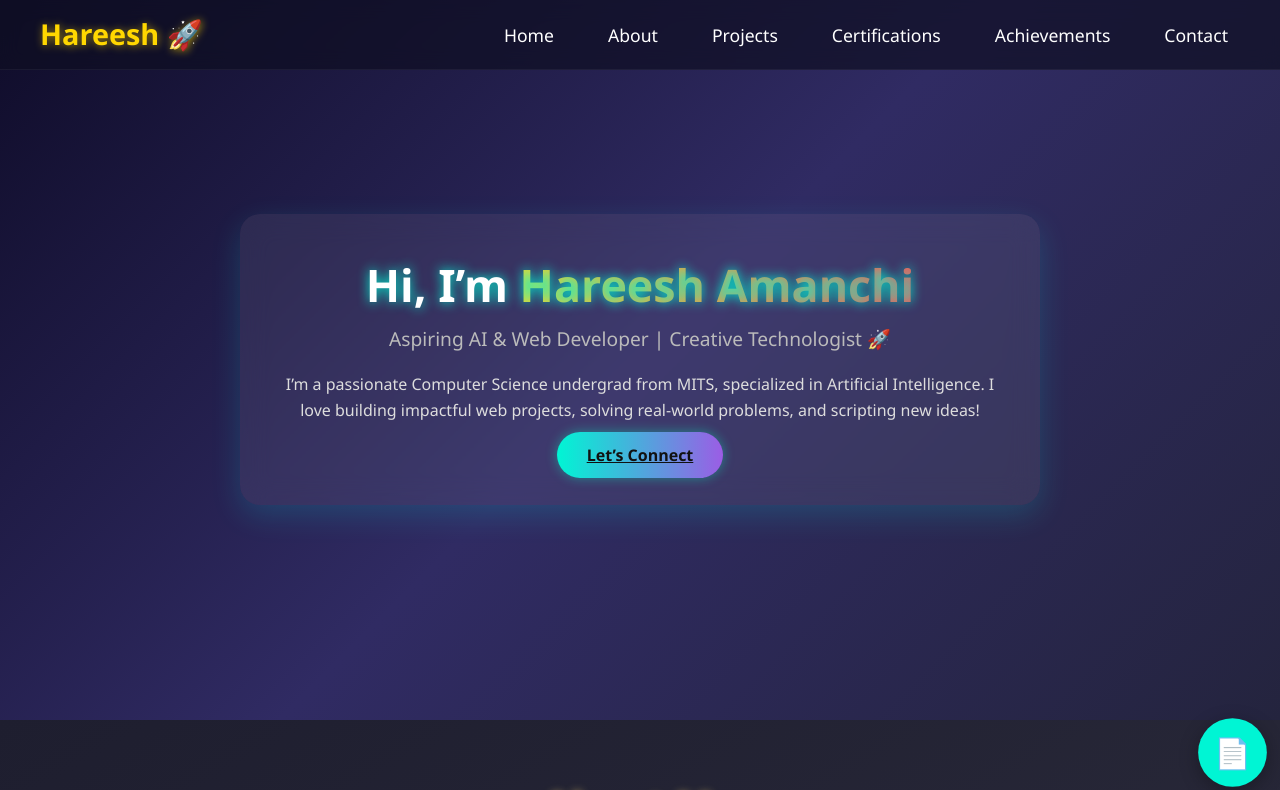
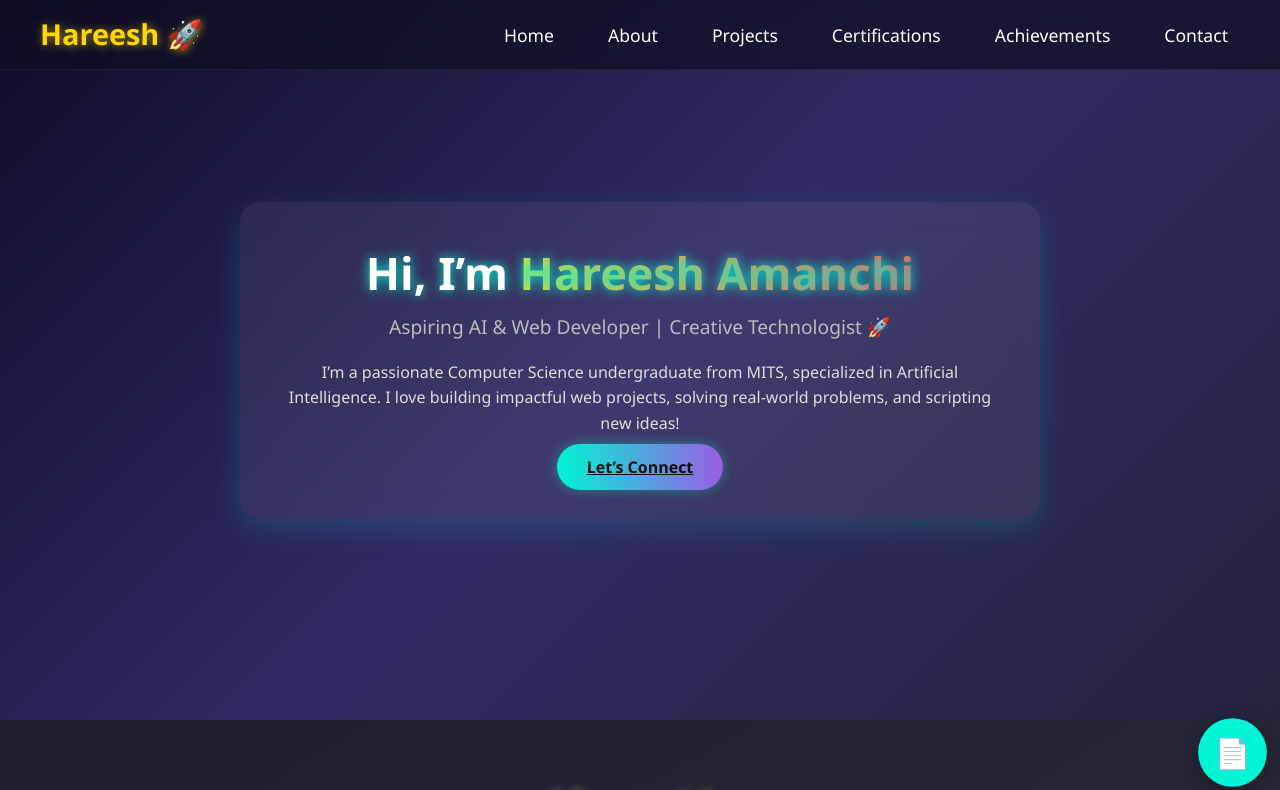
Before and after one commit to hareeshamanchi/hareesh-portfolio, a React (Create React App) app: page / in a window 1280 px wide. Shown: the top 790 px of the page. Built offline with nearby package versions, Linux system fonts and the light colour scheme.

Commit message:
Update Footer.css and Home.js

```diff
--- a/src/components/Footer.css
+++ b/src/components/Footer.css
@@ -1,17 +1,45 @@
+* {
+  margin: 0;
+  padding: 0;
+  box-sizing: border-box;
+  border: none;
+}
+
+html, body {
+  margin: 0;
+  padding: 0;
+  height: 100%;
+  background: #0f0f23; /* dark solid background to match footer */
+}
+
+body {
+  display: flex;
+  flex-direction: column;
+}
+
+#root {
+  flex: 1;
+  display: flex;
+  flex-direction: column;
+}
+
+.main-content {
+  flex: 1;
+}
+
 .footer {
-  background: rgba(15, 15, 35, 0.7);
-  backdrop-filter: blur(14px);
+  background: #0f0f23; /* solid dark background to remove white */
   display: flex;
   justify-content: space-between;
   align-items: center;
-  padding: 25px 40px;
+  padding: 20px 30px;
   color: #ffffffcc;
-  border-top: 1px solid rgba(255, 255, 255, 0.1);
   font-size: 0.95rem;
   box-shadow: 0 -6px 18px rgba(0, 0, 0, 0.15);
   flex-wrap: wrap;
   animation: fadeInUp 1s ease-out;
   transition: background 0.3s ease-in-out;
+  border: none;
 }
 
 .footer-left {
@@ -37,7 +65,6 @@
   text-shadow: 0 0 12px rgba(255, 215, 0, 0.6);
 }
 
-
 @media (max-width: 600px) {
   .footer {
     flex-direction: column;
--- a/src/components/Home.js
+++ b/src/components/Home.js
@@ -8,7 +8,7 @@ function Home() {
         <h1 className="glow-name">Hi, I’m <span>Hareesh Amanchi</span></h1>
         <p className="tagline">Aspiring AI & Web Developer | Creative Technologist 🚀</p>
         <p className="summary">
-          I’m a passionate Computer Science undergrad from MITS,
+          I’m a passionate Computer Science undergraduate  from MITS,
           specialized in Artificial Intelligence. I love building impactful web projects,
           solving real-world problems, and scripting new ideas!
         </p>
```
